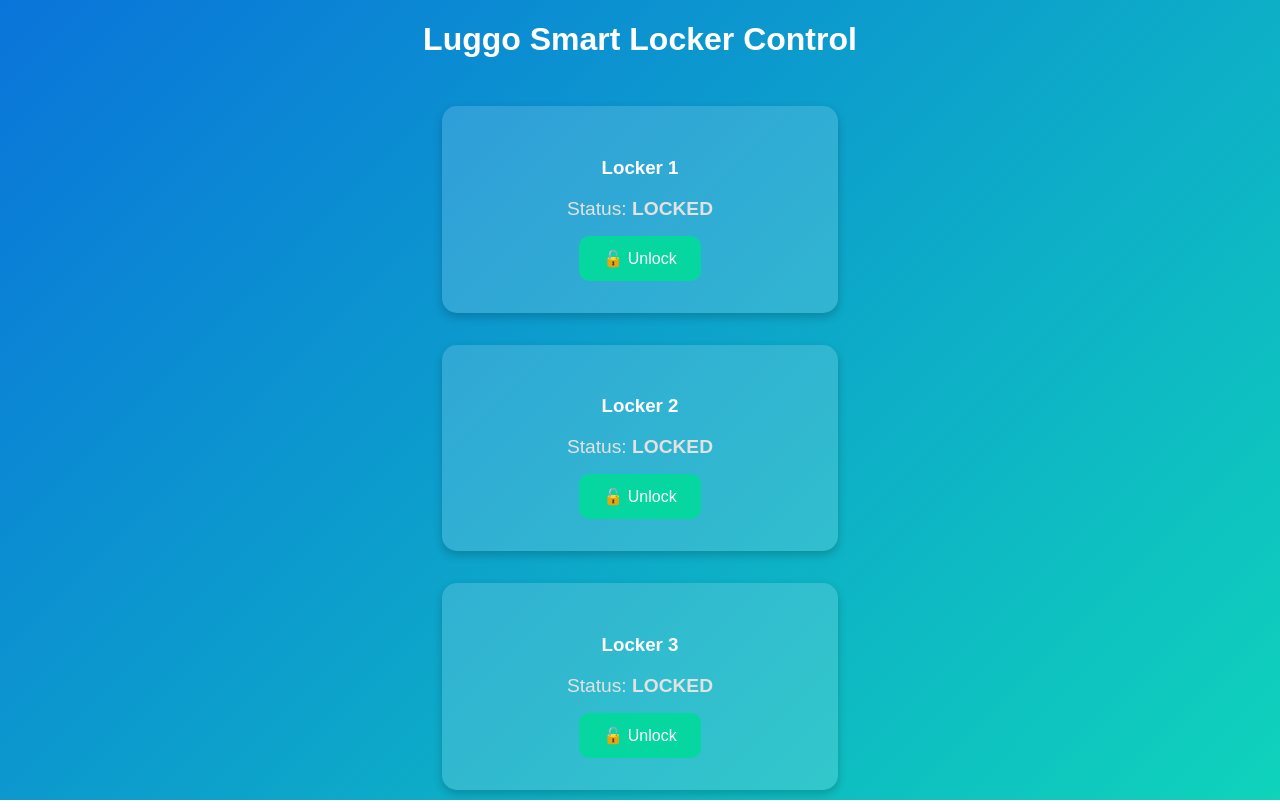
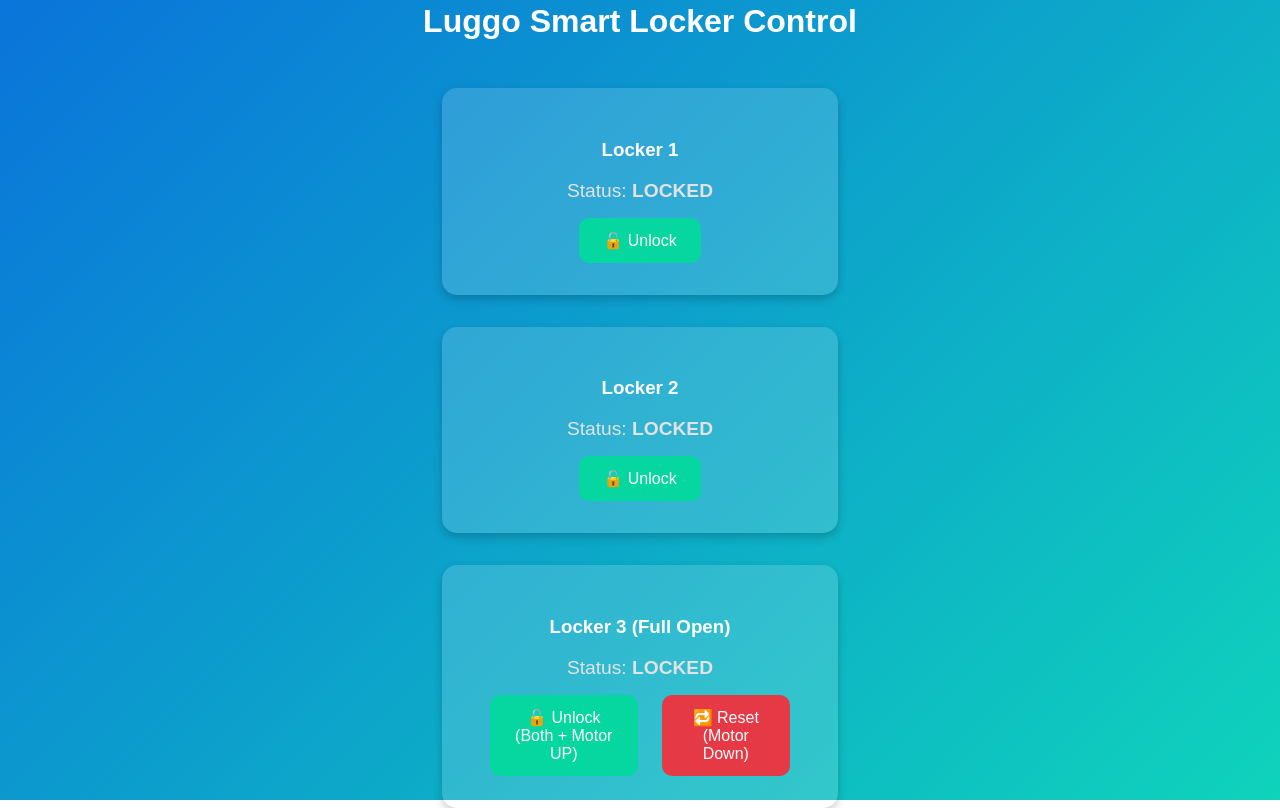
Before and after one commit to Shuhail-hub/Luggo-Web, a React (Create React App) app in the folder frontend/: page / in a window 1280 px wide. Built offline with nearby package versions, Linux system fonts and the light colour scheme; no server answers.

Commit message:
Updated frontend reset button

```diff
--- a/frontend/src/pages/LockerControl.jsx
+++ b/frontend/src/pages/LockerControl.jsx
@@ -3,7 +3,6 @@
 import axios from "axios";
 import "./LockerControl.css";
 
-// ✅ Backend base URL (Azure backend URL)
 const API_URL =
   process.env.REACT_APP_API_URL ||
   "https://luggo-backend-cpavgbcdhjexexh7.centralindia-01.azurewebsites.net";
@@ -14,16 +13,16 @@
   const [status3, setStatus3] = useState("LOCKED");
   const [loading, setLoading] = useState(false);
 
-  // ✅ Sends UNLOCK1, UNLOCK2, UNLOCK3 commands to backend
   const sendCommand = async (command) => {
     try {
       setLoading(true);
 
-      // ✅ Map commands to backend endpoints
+      // ✅ Map commands to backend
       let endpoint = "";
       if (command === "UNLOCK1") endpoint = "/api/locker1/unlock";
       else if (command === "UNLOCK2") endpoint = "/api/locker2/unlock";
       else if (command === "UNLOCK3") endpoint = "/api/locker3/unlock";
+      else if (command === "RESET") endpoint = "/api/locker/reset"; // ✅ NEW
 
       const response = await axios.post(`${API_URL}${endpoint}`);
 
@@ -32,7 +31,7 @@
         response.data?.message ||
         `Command ${command} sent successfully!`;
 
-      // ✅ Update locker status (unlocked for 10s, then auto-lock)
+      // ✅ Update UI state (auto-lock after timeout)
       if (command === "UNLOCK1") {
         setStatus1("UNLOCKED");
         setTimeout(() => setStatus1("LOCKED"), 10000);
@@ -47,7 +46,7 @@
       alert(message);
     } catch (err) {
       console.error("❌ Error sending command:", err);
-      alert(err.response?.data?.message || "Failed to send command to locker!");
+      alert(err.response?.data?.message || "Failed to send command!");
     } finally {
       setLoading(false);
     }
@@ -91,9 +90,9 @@
         </div>
       </div>
 
-      {/* Locker 3 */}
+      {/* Locker 3 (Full door + motor) */}
       <div className="locker-box">
-        <h3>Locker 3</h3>
+        <h3>Locker 3 (Full Open)</h3>
         <p className="status">
           Status: <strong>{status3}</strong>
         </p>
@@ -103,7 +102,16 @@
             disabled={loading}
             onClick={() => sendCommand("UNLOCK3")}
           >
-            🔓 Unlock
+            🔓 Unlock (Both + Motor UP)
+          </button>
+
+          {/* ✅ NEW RESET BUTTON */}
+          <button
+            className="lock-btn"
+            disabled={loading}
+            onClick={() => sendCommand("RESET")}
+          >
+            🔁 Reset (Motor Down)
           </button>
         </div>
       </div>
```
